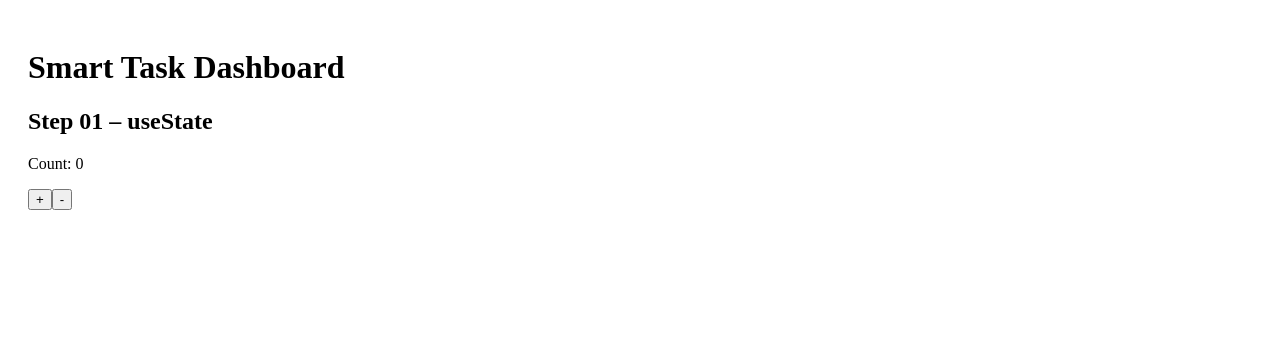
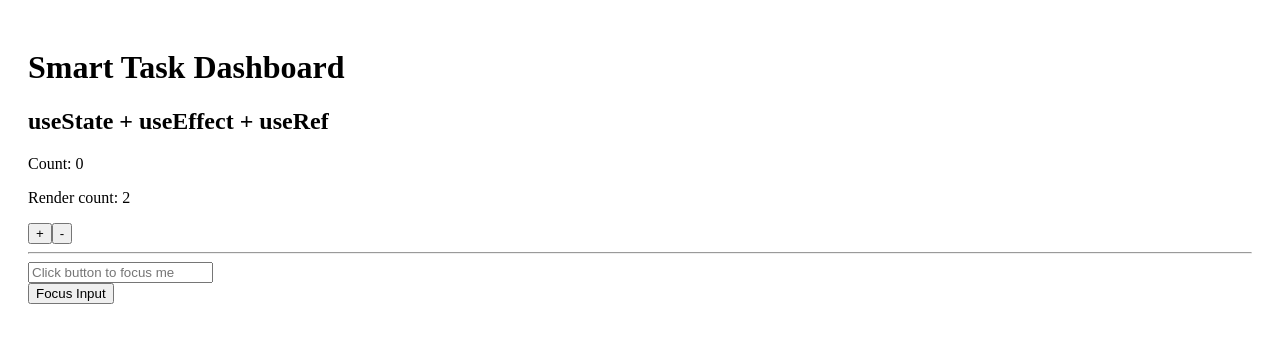
Before and after one commit to Shalaka1723/ReactJS-mini-projects, a React (Vite) app in the folder smart-task-dashboard/: page / in a window 1280 px wide. Shown: the top 342 px of the page. Built offline with nearby package versions, Linux system fonts and the light colour scheme.

Commit message:
working useState + useEffect + useRef

```diff
--- a/smart-task-dashboard/src/App.jsx
+++ b/smart-task-dashboard/src/App.jsx
@@ -1,4 +1,4 @@
-import { useEffect, useState } from "react";
+import { useEffect, useRef, useState } from "react";
 
 function App() {
   const [count, setCount] = useState(() => {
@@ -7,33 +7,47 @@ function App() {
     return saved ? Number(saved) : 0;
   });
 
+  const inputRef = useRef(null);
+  const renderCountRef = useRef(0);
+
+  // This increments on EVERY render
+  renderCountRef.current += 1;
+
   console.log("App rendered");
 
-  // STEP 02-A: runs ONCE (on mount)
+  // runs ONCE (on mount)
   useEffect(() => {
     console.log("Component mounted");
   }, []);
 
-  // STEP 02-B: runs when count changes
+  // runs when count changes
   useEffect(() => {
-    console.log("Count changed:", count);
     document.title = `Count: ${count}`;
+    localStorage.setItem("count", count);
   }, [count]);
 
-  // STEP 02-C: sync state to localStorage
-  useEffect(() => {
-     localStorage.setItem("count", count);
-  }, [count]);
+  const focusInput = () => {
+    // DOM access via ref
+    inputRef.current.focus();
+  };
 
   return (
     <div style={{ padding: 20 }}>
       <h1>Smart Task Dashboard</h1>
-      <h2>Step 01 – useState</h2>
+      <h2>useState + useEffect + useRef</h2>
 
       <p>Count: {count}</p>
+      <p>Render count: {renderCountRef.current}</p>
 
       <button onClick={() => setCount(count + 1)}>+</button>
       <button onClick={() => setCount(count - 1)}>-</button>
+
+      <hr />
+
+      <input ref={inputRef} placeholder="Click button to focus me" />
+      <br />
+      <button onClick={focusInput}>Focus Input</button>
+
     </div>
   );
 }
```
